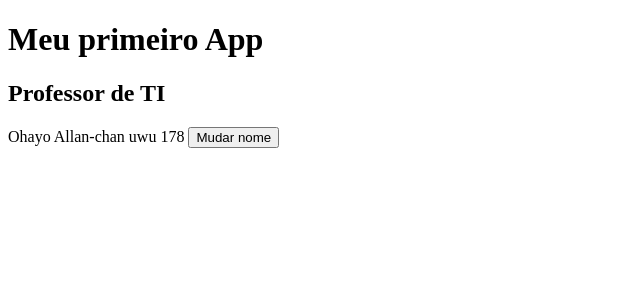
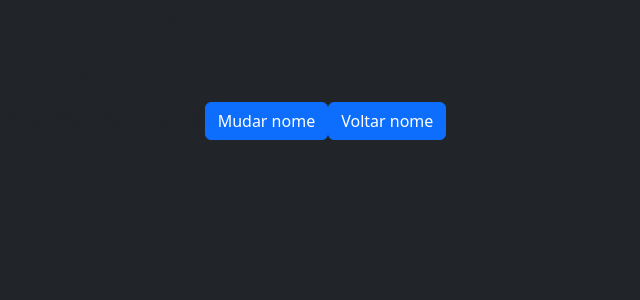
Before and after one commit to AlephGoldstein/primeiro_app, a React (Create React App) app: page / in a window 1280 px wide. Shown: the top 300 px of the page, without its empty margins (0-640 px from the left). Built offline with nearby package versions, Linux system fonts and the light colour scheme.

Commit message:
changes 28/06 13

```diff
--- a/package.json
+++ b/package.json
@@ -6,6 +6,8 @@
     "@testing-library/jest-dom": "^5.17.0",
     "@testing-library/react": "^13.4.0",
     "@testing-library/user-event": "^13.5.0",
+    "boostrap": "^2.0.0",
+    "bootstrap": "^5.3.3",
     "react": "^18.3.1",
     "react-dom": "^18.3.1",
     "react-scripts": "5.0.1",
--- a/public/index.html
+++ b/public/index.html
@@ -26,7 +26,7 @@
     -->
     <title>Meu projeto</title>
   </head>
-  <body>
+  <body class="bg-dark">
     <noscript>You need to enable JavaScript to run this app.</noscript>
     <div id="root"></div>
     <!--
--- a/src/App.js
+++ b/src/App.js
@@ -5,13 +5,19 @@ function App() {
   function handleChangeName(nome){
     setPessoa(nome)
   }
+  function returnName(nome){
+    setPessoa(nome)
+  }
   return (
-    <div className="App">
-      <h1>Meu primeiro App</h1>
+    <div class = 'container container-light bg-light d-flex justify-content-between' className="App">
+      <h1 class='h1'>Meu primeiro App</h1>
       <h2>{pessoa}</h2>
       <MostraNome pessoa="Allan" idade={178}/>
-      <button onClick={() =>handleChangeName("Thalia")}>
+      <button class='btn btn-primary' onClick={() =>handleChangeName("Thalia")}>
         Mudar nome
+      </button>
+      <button class='btn btn-primary' onClick={() => returnName("Professor de TI")}>
+        Voltar nome
       </button>
 
     </div>
--- a/src/index.js
+++ b/src/index.js
@@ -1,6 +1,7 @@
 import React from 'react';
 import ReactDOM from 'react-dom/client';
 import App from './App';
+import "../node_modules/bootstrap/dist/css/bootstrap.min.css";
 
 const root = ReactDOM.createRoot(document.getElementById('root'));
 root.render(
```
Also changed, not shown: 2 other files (tests, documents, lock files or other folders).
